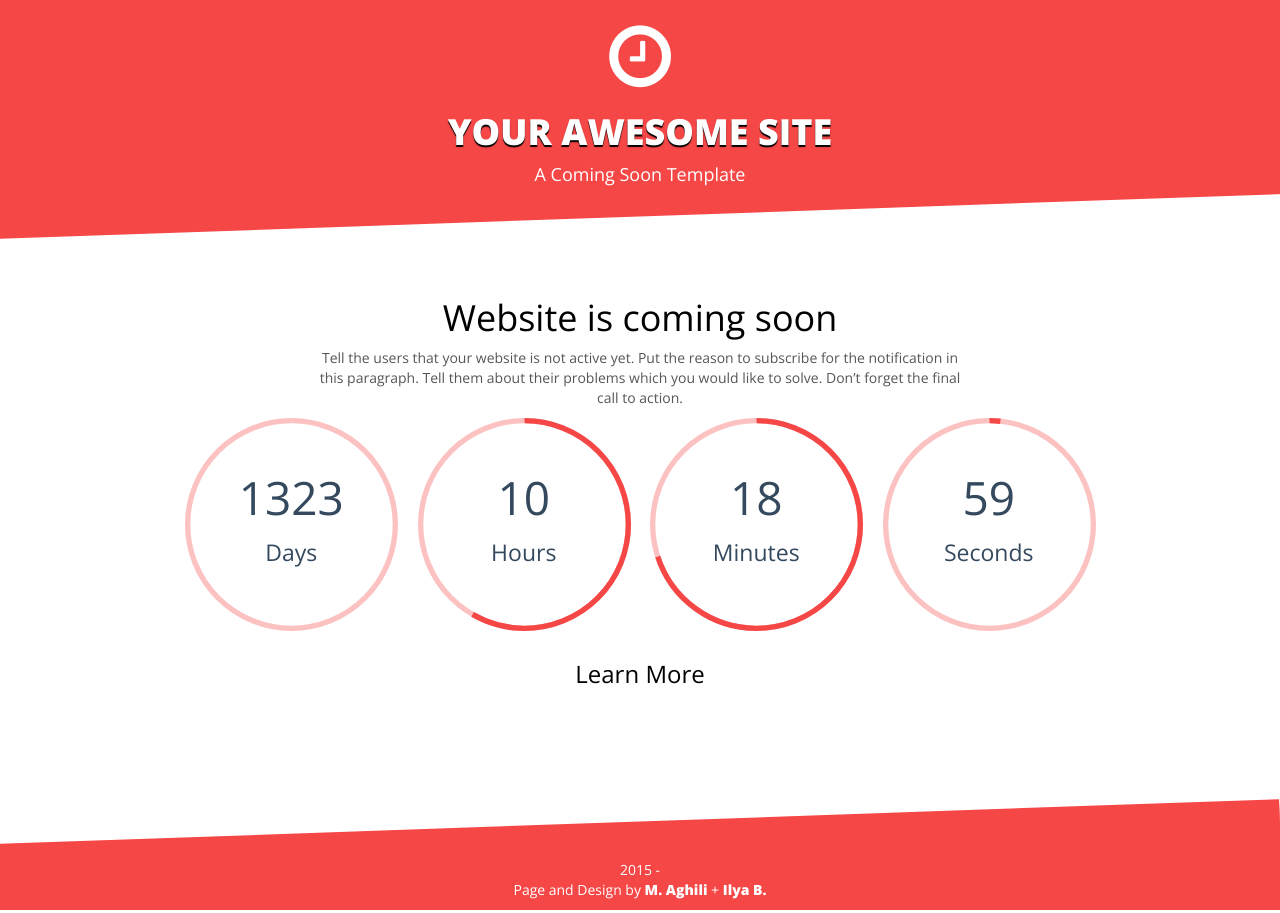
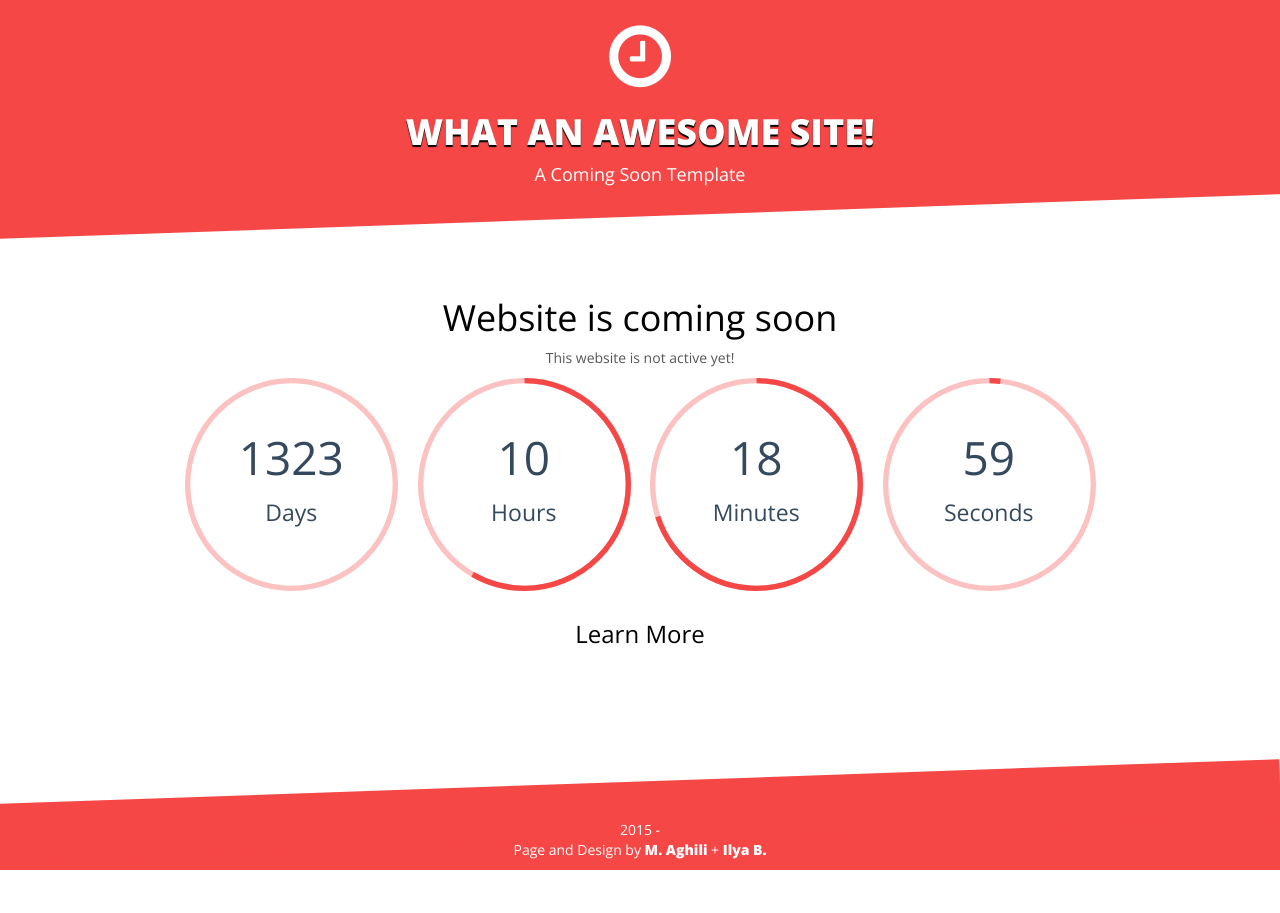
Before and after one commit to jasminnielsen/jasminnielsen.github.io, a Jekyll site: the page built from index.md, in a window 1280 px wide. Built offline with Jekyll 4.4.1, drawn with Linux system fonts in a browser that asks for light colours; nearby versions of some CDN libraries.

Commit message:
change to index.html

```diff
--- a/index.md
+++ b/index.md
@@ -1,8 +1,8 @@
 ---
 layout: home
 permalink: /
-title: "Your Awesome Site"
+title: "What an awesome site!"
 excerpt: "A Coming Soon Template"
 ---
 # Website is coming soon
-Tell the users that your website is not active yet. Put the reason to subscribe for the notification in this paragraph. Tell them about their problems which you would like to solve. Don’t forget the final call to action.
+This website is not active yet!
```
